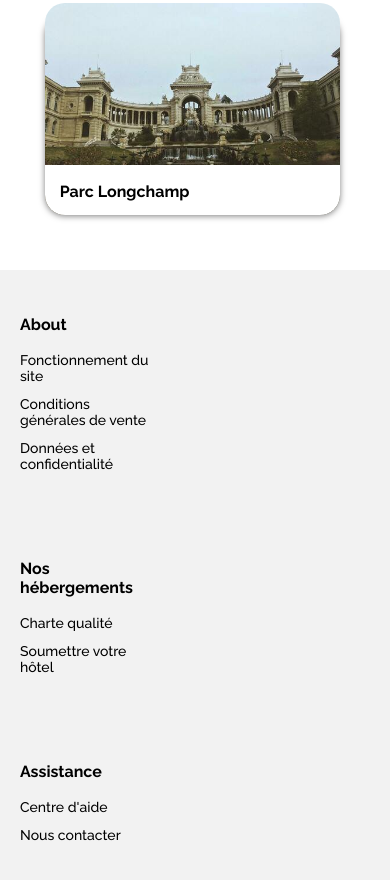
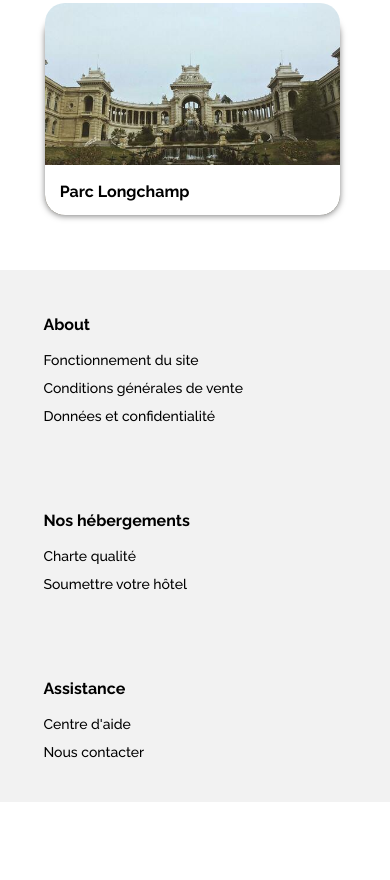
Before and after one commit to Miliexe/Booki, a plain HTML site: page index.html in a window 390 px wide. Shown: the part 4098-4978 px from the top of the page. After the commit the page ends 4900 px from the top, so only its background shows below. Drawn offline with Linux system fonts and the light colour scheme.

Commit message:
Update Footer Responsive

```diff
--- a/css/style.css
+++ b/css/style.css
@@ -722,9 +722,12 @@ section{
 .footer {
     background-color: #F2F2F2;
     height: 200px;
-    width: 100%;
+    width: 99%;
     margin: 0px 0px 0px 0px;
+    padding-left: 1%;
     display: flex;
+    white-space: nowrap;
+    overflow: visible;
 }
 
 .footer div{
@@ -741,6 +744,8 @@ footer p{
     .footer{
         flex-direction: column;
         height: fit-content;
+        width: 94%;
+        padding-left: 6%;
     }
 }
 /*---------------------------*/
```
